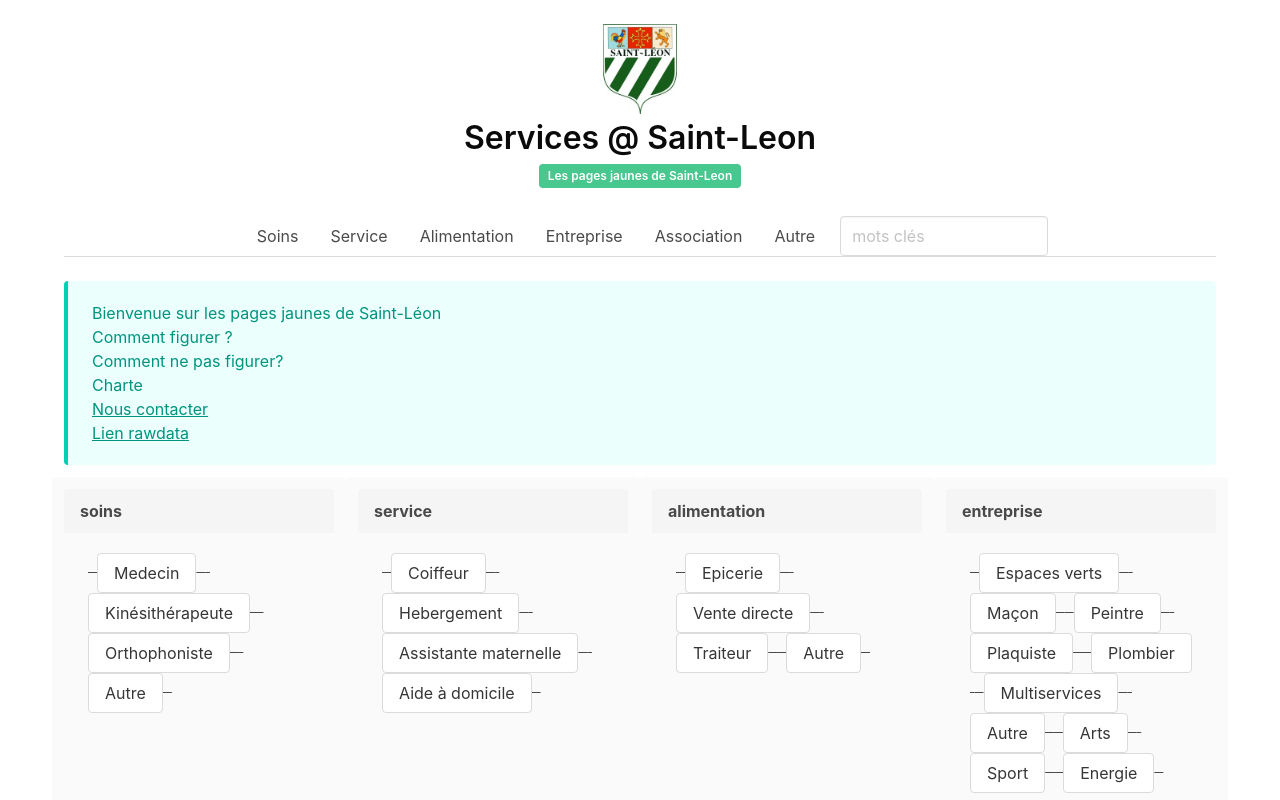
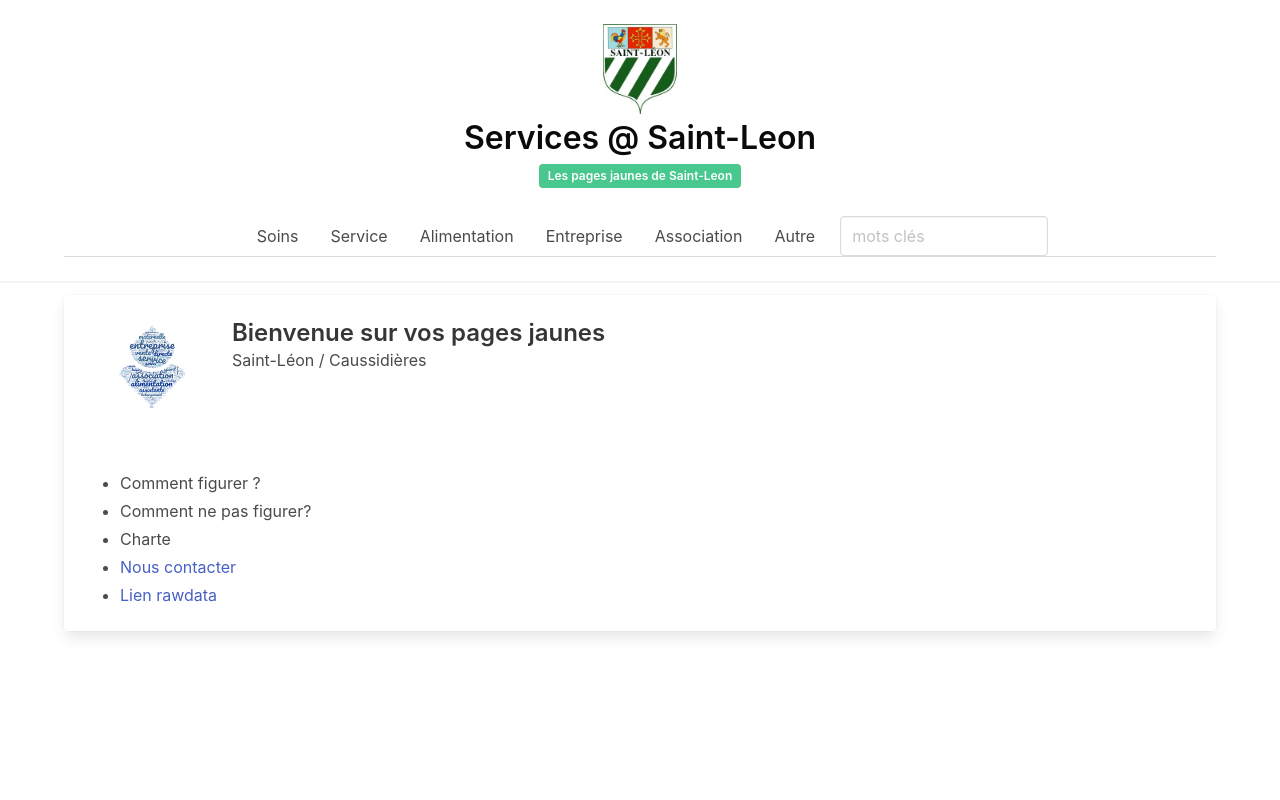
Before and after one commit to carrere/pjsl, a Vue app: page / in a window 1280 px wide. Shown: the top 800 px of the page. Built offline with nearby package versions, Linux system fonts and the light colour scheme; some icons are missing.

Commit message:
update data et page de garde

```diff
--- a/src/App.vue
+++ b/src/App.vue
@@ -18,9 +18,36 @@
       <nav-bar />
 
     </div>
+    <hr>
     <section class="container">
       <div class="columns is-multiline">
-        <div v-if="!ready">Loading</div>
+  <div v-if="!this.$route.params.main && !this.$route.params.search" class="container card">
+  <div class="card-content">
+    <div class="media">
+      <div class="media-left">
+        <figure class="image is-128x128">
+          <img src="img/wordcloud.png" alt="Placeholder image">
+        </figure>
+      </div>
+      <div class="media-content">
+        <p class="title is-4">Bienvenue sur vos pages jaunes</p>
+        <p class="subtitle is-6"> Saint-Léon / Caussidières</p>
+      </div>
+    </div>
+
+    <div class="content">
+      <ul>
+  <li>Comment figurer ?</li>
+<li>Comment ne pas figurer?</li>
+<li>Charte</li>
+<li><a href="mailto:Contact">Nous contacter</a></li>
+<li><a href="/api/data.csv">Lien rawdata</a></li>
+</ul>
+    </div>
+  </div>
+</div>
+
+
         <div v-else class="container">
           <router-view />
         </div>
--- a/src/components/NavBar.vue
+++ b/src/components/NavBar.vue
@@ -46,20 +46,9 @@
       </ul>
     </div>
 
-<article  v-if="!this.$route.params.main && !this.$route.params.search" class="message is-primary">
-  <div class="message-body">
-<p>Bienvenue sur les pages jaunes de Saint-Léon
-<ul>
-  <li>Comment figurer ?</li>
-<li>Comment ne pas figurer?</li>
-<li>Charte</li>
-<li><a href="mailto:Contact">Nous contacter</a></li>
-<li><a href="/api/data.csv">Lien rawdata</a></li>
-</ul></p>
-  </div>
-</article>
 
-    <div class="columns is-multiline"
+
+<!--    <div class="columns is-multiline"
       v-if="!this.$route.params.main && !this.$route.params.search"
     >
 
@@ -78,7 +67,7 @@
           </div>
         </article>
       </div>
-
+-->
   </section>
 </template>
 
```
Also changed, not shown: public/api/data.csv, public/img/wordcloud.png (added).
